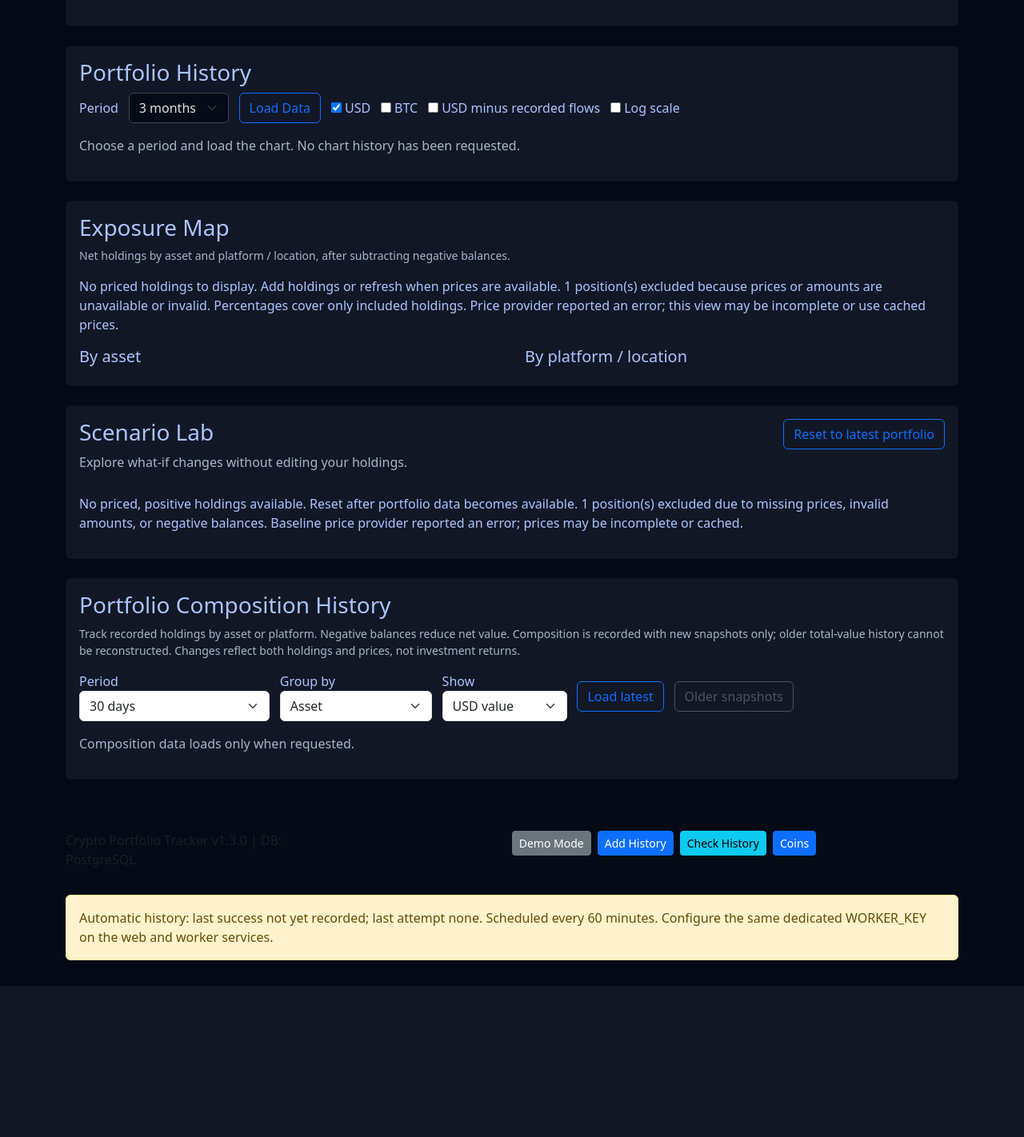
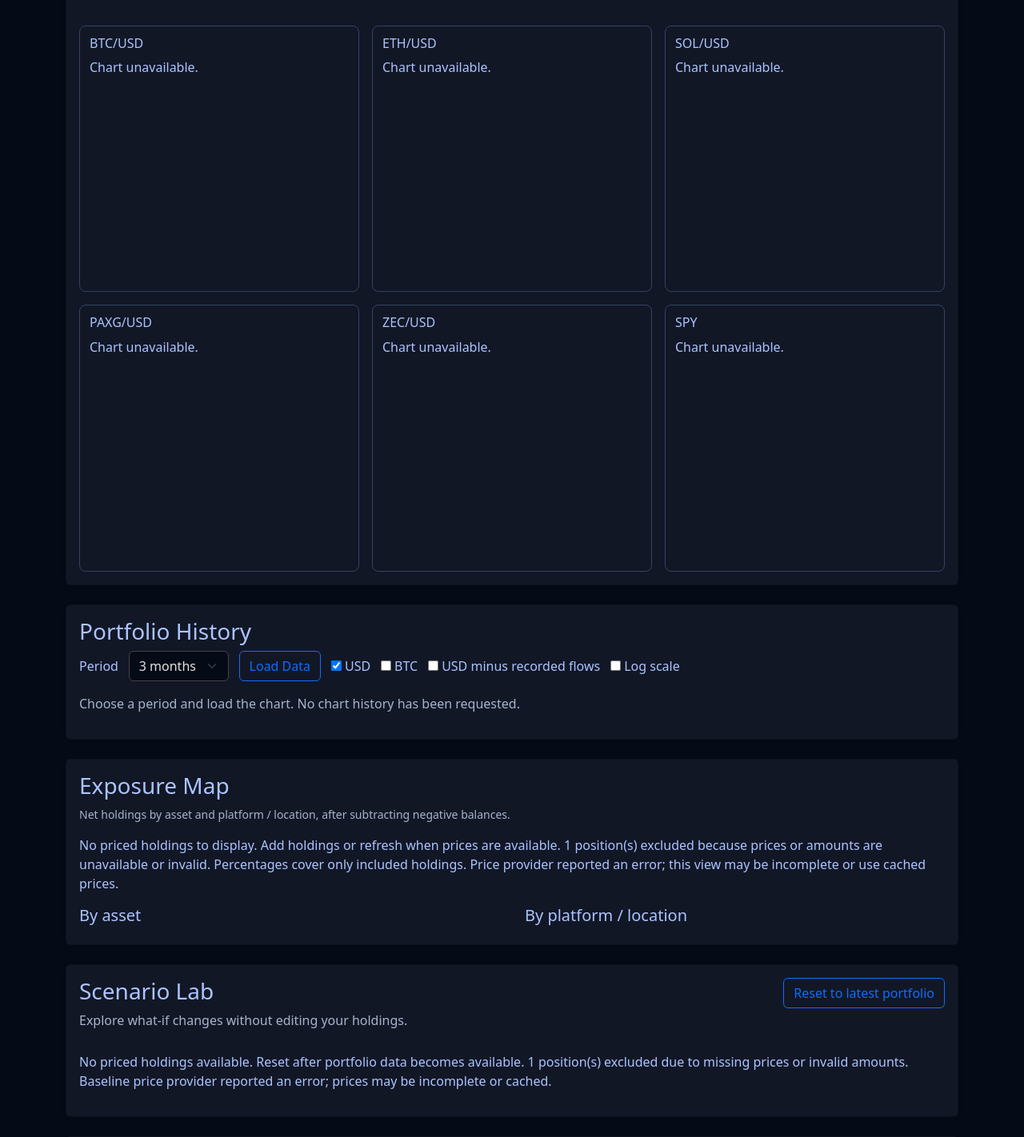
Before and after one commit to toxonaut/crypto-portfolio-tracker, a Flask app: page / in a window 1280 px wide. Shown: the part 1129-2551 px from the top of the page at 80% size. Before the commit the page ends 2362 px from the top, so only its background shows below. Run offline with Flask 3, Linux system fonts and the light colour scheme; a user stored in the database is signed in; data comes from the database, SQL or seed files in the repository; tables that the repository leaves empty hold one stand-in row (values such as "Sample post"); a database or web service that is not in the repository returns one stand-in record (values such as "Sample title"); data that the repository does not hold is empty; a map, chart or similar area stays blank; some libraries are stand-ins or nearby versions.

Commit message:
Fix signed Scenario Lab calculations and add market chart grid

```diff
--- /dev/null
+++ b/static/market-charts.js
@@ -0,0 +1,32 @@
+const MARKET_OVERVIEW_CHARTS = Object.freeze([
+    {id:'marketChartBtc', symbol:'BINANCE:BTCUSD'},
+    {id:'marketChartEth', symbol:'BINANCE:ETHUSD'},
+    {id:'marketChartSol', symbol:'BINANCE:SOLUSD'},
+    {id:'marketChartPaxg', symbol:'KRAKEN:PAXGUSD'},
+    {id:'marketChartZec', symbol:'KRAKEN:ZECUSD'},
+    {id:'marketChartSpy', symbol:'AMEX:SPY'}
+]);
+function marketChartConfig(chart) {
+    return {autosize:true,symbol:chart.symbol,interval:'D',timezone:'Etc/UTC',theme:'dark',style:'1',locale:'en',
+        toolbar_bg:'#121726',enable_publishing:false,allow_symbol_change:false,hide_side_toolbar:true,
+        save_image:false,container_id:chart.id};
+}
+function initializeMarketOverviewCharts(TradingViewApi = typeof TradingView === 'undefined' ? null : TradingView) {
+    const grid = document.getElementById('marketChartGrid');
+    if (!grid) return [];
+    const iosChrome = /iPad|iPhone|iPod/.test(navigator.userAgent) && /CriOS/.test(navigator.userAgent);
+    if (iosChrome) {
+        grid.replaceChildren();
+        const message=document.createElement('p');
+        message.className='alert alert-info';
+        message.textContent='The six overview charts are disabled on iOS Chrome for performance. Use Safari to view them.';
+        grid.appendChild(message);
+        return [];
+    }
+    if (!TradingViewApi || typeof TradingViewApi.widget !== 'function') {
+        grid.querySelectorAll('.market-mini-chart').forEach(node => {node.textContent='Chart unavailable.';});
+        return [];
+    }
+    return MARKET_OVERVIEW_CHARTS.map(chart => new TradingViewApi.widget(marketChartConfig(chart)));
+}
+if (typeof module !== 'undefined' && module.exports) module.exports={MARKET_OVERVIEW_CHARTS,marketChartConfig,initializeMarketOverviewCharts};
--- a/static/overview.js
+++ b/static/overview.js
@@ -411,6 +411,7 @@ document.addEventListener('DOMContentLoaded', async function() {
 
         // Render dynamic TradingView pair buttons and initialize selection
         if (!isStatisticsPage) {
+            initializeMarketOverviewCharts();
             renderPairButtons();
             initializePairSelection();
             // Activate the first button and load its chart by default
--- a/static/scenario.js
+++ b/static/scenario.js
@@ -7,7 +7,7 @@ function scenarioPositions(portfolio) {
         for (const position of Object.values(details.sources || {})) {
             if (position.amount === 0) continue;
             const value = position.amount * details.price;
-            if (!Number.isFinite(position.amount) || position.amount <= 0 ||
+            if (!Number.isFinite(position.amount) ||
                 !Number.isFinite(details.price) || details.price <= 0 || !Number.isFinite(value)) {
                 excluded++;
                 continue;
@@ -22,17 +22,22 @@ function scenarioPositions(portfolio) {
 
 function calculateScenario(positions, changes, contribution, yieldMultiplier) {
     const baseline = positions.reduce((sum, p) => sum + p.value, 0);
+    const grossPositive = positions.reduce((sum, p) => sum + Math.max(p.value, 0), 0);
+    const contributionApplied = grossPositive > 0 ? contribution : 0;
     let value = 0;
     let income = 0;
     let baselineIncome = 0;
     for (const p of positions) {
-        const allocation = baseline > 0 ? contribution * p.value / baseline : 0;
+        // Contributions buy positive holdings proportionally; they never increase
+        // a liability or use the (potentially small/negative) net value as a weight.
+        const allocation = p.value > 0 && grossPositive > 0 ? contribution * p.value / grossPositive : 0;
         const projected = (p.value + allocation) * (1 + (changes.get(p.coin) || 0) / 100);
         value += projected;
         income += projected * p.apy / 100 * yieldMultiplier / 12;
         baselineIncome += p.value * p.apy / 100 / 12;
     }
-    return {baseline, baselineIncome, value, income, impact: value - baseline - contribution};
+    return {baseline, grossPositive, contributionApplied, baselineIncome, value, income,
+        impact: value - baseline - contributionApplied, positionCount: positions.length};
 }
 
 const scenarioState = {latest: null, baseline: null, demo: false, changes: new Map(), contribution: 0, yieldMultiplier: 1, stale: false};
@@ -113,18 +118,19 @@ function renderScenarioResults() {
     const baseline = scenarioState.baseline;
     if (!baseline) return;
     const result = calculateScenario(baseline.data.positions, scenarioState.changes, scenarioState.contribution, scenarioState.yieldMultiplier);
-    const money = value => '$' + (value / (scenarioState.demo ? 15 : 1)).toLocaleString('en-US', {minimumFractionDigits: 2, maximumFractionDigits: 2});
+    const money = value => (value < 0 ? '-$' : '$') + (Math.abs(value) / (scenarioState.demo ? 15 : 1)).toLocaleString('en-US', {minimumFractionDigits: 2, maximumFractionDigits: 2}).replace(/,/g, "'");
     const text = (id, value) => { document.getElementById(id).textContent = value; };
-    document.getElementById('scenarioContent').hidden = result.baseline <= 0;
-    let status = result.baseline > 0 ? `Baseline captured at ${baseline.time}.` : 'No priced, positive holdings available. Reset after portfolio data becomes available.';
+    document.getElementById('scenarioContent').hidden = result.positionCount === 0;
+    let status = result.positionCount ? `Signed baseline captured at ${baseline.time}. Negative balances are deductions.` : 'No priced holdings available. Reset after portfolio data becomes available.';
     if (scenarioState.demo) status += ' Demo values shown (divided by 15).';
-    if (baseline.data.excluded) status += ` ${baseline.data.excluded} position(s) excluded due to missing prices, invalid amounts, or negative balances.`;
+    if (baseline.data.excluded) status += ` ${baseline.data.excluded} position(s) excluded due to missing prices or invalid amounts.`;
+    if (scenarioState.contribution > 0 && result.grossPositive <= 0) status += ' The contribution is not applied because there are no positive holdings to allocate it to.';
     if (baseline.data.unknownYield) status += ` ${baseline.data.unknownYield} position(s) have missing or invalid APY; assumed 0%.`;
     if (baseline.priceError) status += ' Baseline price provider reported an error; prices may be incomplete or cached.';
     if (scenarioState.stale) status += ' Portfolio refresh failed; baseline and reset data may be stale.';
     text('scenarioStatus', status);
     text('scenarioValue', money(result.value));
-    text('scenarioBaseline', `Baseline ${money(result.baseline)} + contribution ${money(scenarioState.contribution)}`);
+    text('scenarioBaseline', `Baseline ${money(result.baseline)} + contribution ${money(result.contributionApplied)}`);
     text('scenarioImpact', `${result.impact > 0 ? '+' : ''}${money(result.impact)}`);
     text('scenarioIncome', money(result.income));
     text('scenarioIncomeChange', `Baseline ${money(result.baselineIncome)} / month`);
--- a/static/style.css
+++ b/static/style.css
@@ -75,6 +75,24 @@ body {
     width: 100%;
     margin-bottom: 1rem;
 }
+
+.market-chart-grid {
+    display: grid;
+    grid-template-columns: repeat(3, minmax(0, 1fr));
+    gap: 1rem;
+    margin-top: 1rem;
+}
+.market-chart-grid article {
+    min-width: 0;
+    padding: .75rem;
+    border: 1px solid #344361;
+    border-radius: 8px;
+    background: #121726;
+}
+.market-chart-grid h4 { margin: 0 0 .5rem; font-size: 1rem; }
+.market-mini-chart { width: 100%; height: 280px; }
+@media (max-width: 991px) { .market-chart-grid { grid-template-columns: repeat(2, minmax(0, 1fr)); } }
+@media (max-width: 575px) { .market-chart-grid { grid-template-columns: minmax(0, 1fr); } }
 
 /* Mobile Responsiveness */
 @media (max-width: 768px) {
--- a/templates/index.html
+++ b/templates/index.html
@@ -85,6 +85,14 @@
                         <div id="tradingview_chart" style="background-color: #1e1e1e;"></div>
                     </div>
                 </div>
+                <section class="market-chart-grid" id="marketChartGrid" aria-label="Market overview charts">
+                    <article><h4>BTC/USD</h4><div id="marketChartBtc" class="market-mini-chart"></div></article>
+                    <article><h4>ETH/USD</h4><div id="marketChartEth" class="market-mini-chart"></div></article>
+                    <article><h4>SOL/USD</h4><div id="marketChartSol" class="market-mini-chart"></div></article>
+                    <article><h4>PAXG/USD</h4><div id="marketChartPaxg" class="market-mini-chart"></div></article>
+                    <article><h4>ZEC/USD</h4><div id="marketChartZec" class="market-mini-chart"></div></article>
+                    <article><h4>SPY</h4><div id="marketChartSpy" class="market-mini-chart"></div></article>
+                </section>
             </div>
         </div>
 
@@ -127,7 +135,7 @@
                         <div>
                             <label for="scenarioContribution">One-time contribution (USD, shown units)</label>
                             <input id="scenarioContribution" class="form-control mt-2" type="number" min="0" max="1000000000" step="any" value="0" aria-describedby="scenarioContributionHelp scenarioInputError">
-                            <p id="scenarioContributionHelp" class="exposure-description small mt-2">Allocated proportionally across included positions at baseline prices, before price changes. In Demo Mode, enter demo dollars.</p>
+                            <p id="scenarioContributionHelp" class="exposure-description small mt-2">Allocated proportionally across positive holdings at baseline prices, before price changes. Negative balances are never increased by a contribution. In Demo Mode, enter demo dollars.</p>
                             <p id="scenarioInputError" class="text-warning" role="alert"></p>
                             <label for="scenarioYield">Yield multiplier: <output id="scenarioYieldLabel" for="scenarioYield">100%</output></label>
                             <input id="scenarioYield" class="form-range" type="range" min="0" max="200" step="5" value="100">
@@ -179,6 +187,7 @@
     <script src="{{ url_for('static', filename='history-summary.js') }}"></script>
     <script src="{{ url_for('static', filename='history-chart.js') }}"></script>
     <script src="{{ url_for('static', filename='price-quality.js') }}"></script>
+    <script src="{{ url_for('static', filename='market-charts.js') }}"></script>
     <script src="{{ url_for('static', filename='overview.js') }}"></script>
     <script src="{{ url_for('static', filename='composition.js') }}"></script>
 </body>
```
Also changed, not shown: tests/market-charts.test.cjs (added, +39 -0 lines), tests/scenario.test.cjs (+30 -4 lines), README.md.
